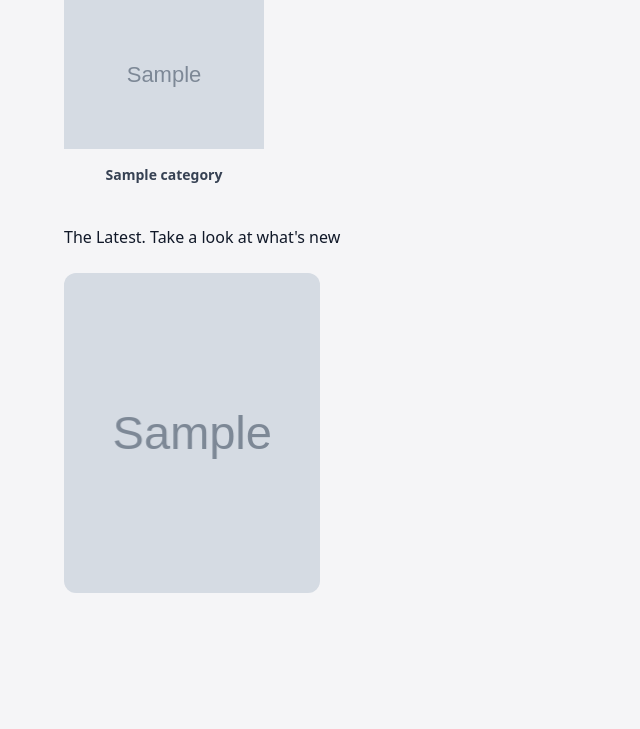
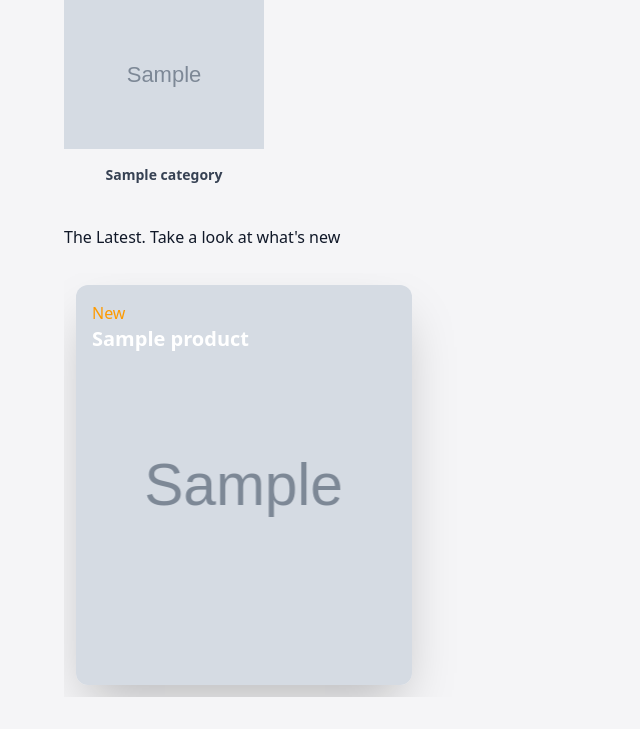
Before and after one commit to vachan-maker/medowa_int, a Laravel app: template resources/views/index.blade.php in a window 1280 px wide. Shown: the part 177-906 px from the top of the page, without its empty margins (0-640 px from the left). Before the commit the page ends 770 px from the top, so only its background shows below. Run offline with Laravel 12, Linux system fonts and the light colour scheme; the template is opened without the code that fills it: most values are stand-ins (such as "Sample title", 1, 10 or a date in 2020); grey boxes marked "Sample" are stand-in pictures; style sheets or scripts are compiled from the project's sources.

Commit message:
Added the latest column and the cards to the html main page

```diff
--- a/app/Filament/Resources/Products/Schemas/ProductsForm.php
+++ b/app/Filament/Resources/Products/Schemas/ProductsForm.php
@@ -4,6 +4,7 @@ namespace App\Filament\Resources\Products\Schemas;
 
 use Filament\Forms\Components\FileUpload;
 use Filament\Forms\Components\TextInput;
+use Filament\Forms\Components\Textarea;
 use Filament\Forms\Components\Toggle;
 use Filament\Schemas\Schema;
 
@@ -32,6 +33,10 @@ class ProductsForm
                 TextInput::make('tagline'),
                 Toggle::make('is_new')
                     ->required(),
+                Textarea::make('text_color')
+                    ->required()
+                    ->default('#ffffff')
+                    ->columnSpanFull(),
             ]);
     }
 }
--- a/app/Filament/Resources/Products/Schemas/ProductsInfolist.php
+++ b/app/Filament/Resources/Products/Schemas/ProductsInfolist.php
@@ -32,6 +32,8 @@ class ProductsInfolist
                     ->placeholder('-'),
                 IconEntry::make('is_new')
                     ->boolean(),
+                TextEntry::make('text_color')
+                    ->columnSpanFull(),
             ]);
     }
 }
--- a/app/Filament/Resources/Products/Tables/ProductsTable.php
+++ b/app/Filament/Resources/Products/Tables/ProductsTable.php
@@ -17,9 +17,6 @@ class ProductsTable
     {
         return $table
             ->columns([
-                TextColumn::make('id')
-                    ->label('ID')
-                    ->sortable(),
                 TextColumn::make('name')
                     ->searchable(),
                 TextColumn::make('description')
--- a/app/Models/Products.php
+++ b/app/Models/Products.php
@@ -14,6 +14,7 @@ class Products extends Model
     'image_url',
     'is_featured',
     'tagline',
-    'is_new'
+    'is_new',
+    'text_color'
     ];
 }
--- a/resources/views/components/latest.blade.php
+++ b/resources/views/components/latest.blade.php
@@ -1,11 +1,20 @@
 <div>
     <h2>The Latest. <span>Take a look at what's new</span></h2>
-    <div class="mt-6 flex gap-4 overflow-x-auto pb-2">
+
+    <div class="mt-6 flex snap-x gap-4 overflow-x-auto p-3">
         @foreach ($latestProducts as $latest)
             <div
-                class="h-80 w-64 shrink-0 rounded-xl bg-cover bg-center"
+                class="relative h-100 w-full max-w-84 shrink-0 snap-start overflow-hidden rounded-xl bg-cover bg-center shadow-2xl transition duration-200 ease-in-out hover:z-10 hover:scale-105"
                 style="background-image: url('{{ Storage::disk('public')->url($latest->image_url) }}')"
-            ></div>
+            >
+
+                <div class="absolute top-0 left-0 p-4 text-white">
+                    <span class="text-amber-500">New</span>
+                    <h3 class="text-xl font-bold">
+                        {{ $latest->name }}
+                    </h3>
+                </div>
+            </div>
         @endforeach
     </div>
 </div>
```
Also changed, not shown: database/migrations/2026_11_12_050947_add_text_color_column.php (added).
